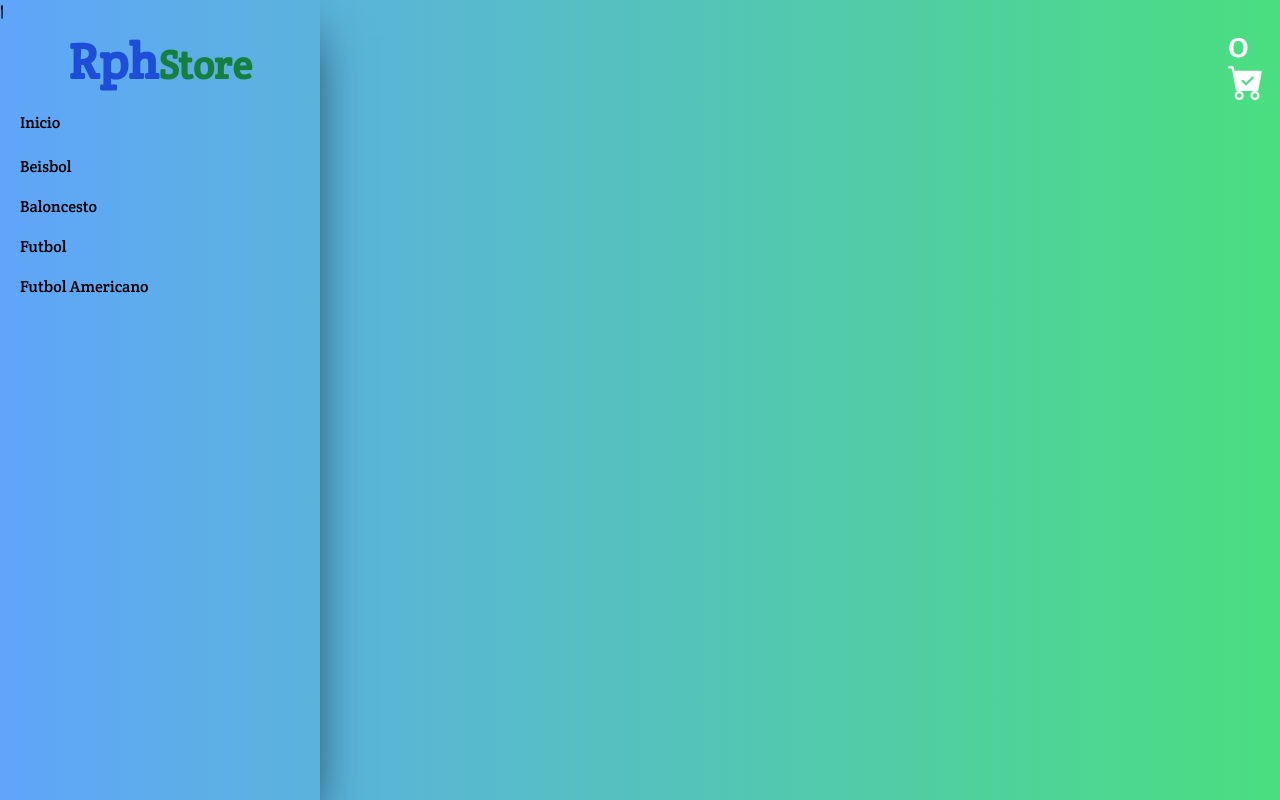
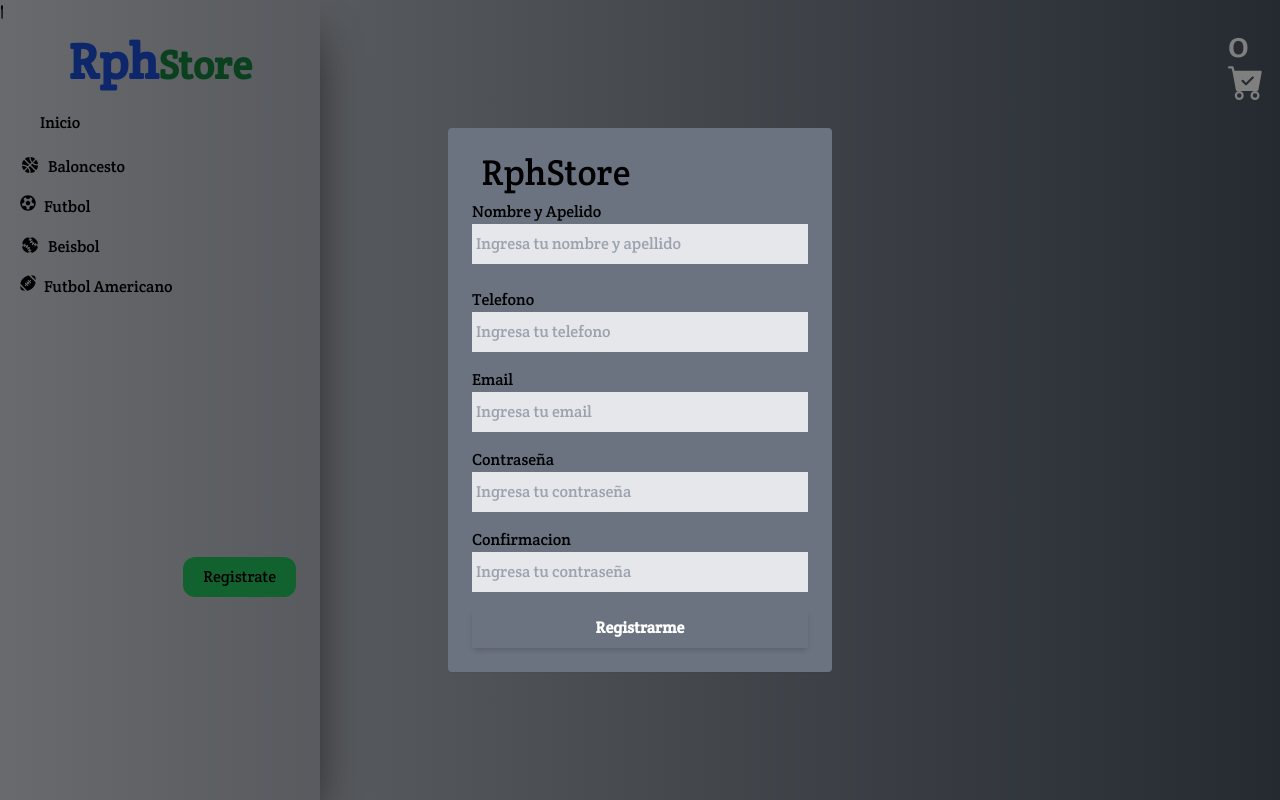
Before and after one commit to Joeyker-Mayora/deportes, a React (Create React App) app: page /form in a window 1280 px wide. Built offline with nearby package versions, Linux system fonts and the light colour scheme.

Commit message:
actualizacion

```diff
--- a/src/App.js
+++ b/src/App.js
@@ -7,6 +7,7 @@ import ItemDetailConatiner from './pages/ItemDetailContainer/ItemDetailConatiner
 //import CartProvider from './Context/CartProvider';
 //import Cart from './pages/Cart/Cart';
 import { ToastContainer } from 'react-toastify';
+import Form from './pages/Form/Form';
 
 
 function App() {
@@ -29,8 +30,8 @@ function App() {
         <Routes>
         <Route path='/'element={<ItemLisContainer/>} />
         <Route path='/item/:id'element={<ItemDetailConatiner />} />
-       <Route path='/categoria/:categoria'element={<ItemLisContainer />} />
-        <Route path='/categoria/:categoria/item/:id' element={<ItemDetailConatiner/>}/>
+        <Route path='/form'element={<Form/>} />
+
         <Route path='/cart' element={<CartRedux/>} />
 
 
--- a/src/components/Navbar/NavBar.jsx
+++ b/src/components/Navbar/NavBar.jsx
@@ -1,5 +1,7 @@
 import {BsFillCartCheckFill} from 'react-icons/bs'
-import {FaFootballBall} from 'react-icons/fa'
+import { IoBaseball,IoBasketball } from "react-icons/io5";
+
+import {FaFootballBall, FaFutbol} from 'react-icons/fa'
 import { NavLink, Link } from 'react-router-dom';
 import { useSelector } from 'react-redux';
 
@@ -14,23 +16,47 @@ const NavBar = () => {
       </div>
 
       <ul className=' pl-10 sm:pl-5'>
-        <li className="py-3">
+        <li className="py-3 px-5 rounded-full  hover:text-white hover:bg-gradient-to-r from-green-400 to-blue-400">
           <NavLink to="/">Inicio</NavLink>
         </li>
+        <li className="py-2 rounded-full  hover:text-white hover:bg-gradient-to-r from-green-400 to-blue-400">
+        <NavLink to="/categoria/Futbol Americano" className="flex">
+        <div className=' mr-2 text-xl'>
+          <IoBasketball/>
+        </div>
+        Baloncesto
+          </NavLink>
+        </li><li className="py-2 rounded-full  hover:text-white hover:bg-gradient-to-r from-green-400 to-blue-400">
+        <NavLink to="/categoria/Futbol Americano" className="flex">
+        <div className=' mr-2'>
+          <FaFutbol/>
+        </div>
+        Futbol
+          </NavLink>
+        </li>
+        <li className="py-2 rounded-full  hover:text-white hover:bg-gradient-to-r from-green-400 to-blue-400">
+        <NavLink to="/categoria/Futbol Americano" className="flex">
+        <div className=' text-xl mr-2'>
+        <IoBaseball/>
 
-        <li  className="py-2">
-        <NavLink to="/categoria/Beisbol">Beisbol</NavLink>
+        </div>
+        Beisbol
+          </NavLink>
         </li>
-        <li className="py-2">
-        <NavLink to="/categoria/Baloncesto">Baloncesto</NavLink>
-        </li>
-        <li  className="py-2">
-        <NavLink to="/categoria/Futbol">Futbol</NavLink>
-        </li>
-        <li className="py-2 ">
-        <NavLink to="/categoria/Futbol Americano" className="mr-[2px]">Futbol Americano</NavLink>
+        <li className="py-2 rounded-full hover:text-white hover:bg-gradient-to-r from-green-400 to-blue-400">
+        <NavLink to="/categoria/Futbol Americano" className="flex">
+        <div className=' mr-2'>
+          <FaFootballBall/>
+        </div>
+        Futbol Americano
+          </NavLink>
         </li>
       </ul>
+      <div className='flex justify-end mr-6 py-[250px]'>
+        <NavLink to="/form" className=" bg-green-500 px-5 py-2 rounded-xl hover:bg-green-700 hover:text-white">
+          Registrate
+          </NavLink>
+        </div>
        </div>
           <div className=' flex justify-end mr-4'>
         <Link to ='/cart'>
@@ -38,7 +64,7 @@ const NavBar = () => {
         <span>{cartTotalQuantity}</span>
         <BsFillCartCheckFill/>
 
-      </div>
+    </div>
       </Link>
         </div>
 
--- a/src/index.css
+++ b/src/index.css
@@ -7,7 +7,7 @@
 @layer base {
     body{
         font-family:'Crete Round', serif;
-    @apply bg-gradient-to-r from-blue-400 to-green-400
+    @apply bg-gradient-to-r from-gray-300 to-gray-600
 
 
 }
--- a/src/pages/CartRedux/CartRedux.jsx
+++ b/src/pages/CartRedux/CartRedux.jsx
@@ -41,7 +41,7 @@ import {
 
 
    return (
-    <div className=' snap-y snap-mandatory grid sm:grid-cols-2 fixed top-0 left-0 w-screen h-screen bg-black/50'>
+    <div className='grid sm:grid-cols-2 fixed top-0 left-0 w-screen h-screen bg-black/50'>
      <div className=' overflow-scroll mx-auto bg-white sm:w-[700px] ml-2  sm:h-[600px] md:w-[900px] md:h-[500px] rounded-lg sm:mt-2 md:mt-[50px] md:ml-[200px]'>
 
         {cart.cartItems.length === 0 ? (
@@ -71,7 +71,7 @@ import {
                             <img className=' rounded-xl w-[150px] h-[150px]' src={cartItem.image} alt="/" />
                             <div>
                             <h1>{cartItem.name}</h1>
-                            <h1>{cartItem.categoria}</h1>
+
                             <button className=' ml-[100px] rounded-xl bg-gray-200 p-2 hover:bg-slate-600 hover:text-white' onClick={()=> handleRemoveFromCart(cartItem)}>Eliminar</button>
                             </div>
 
--- /dev/null
+++ b/src/pages/Form/Form.jsx
@@ -0,0 +1,94 @@
+import { NavLink } from "react-router-dom"
+import { toast } from "react-toastify";
+
+const Form = () => {
+    const registro =()=> {
+        toast.success('Te registraste correctamente',{
+            position:"bottom-left"
+        })
+    }
+  return (
+
+    <div className="flex items-center justify-center h-[400px] w-[1500px] fixed top-0 left-0 w-screen h-screen bg-black/50">
+    <form >
+      <div className="bg-gray-500 w-96 p-6 rounded shadow-sm">
+        <div className="grid grid-cols-2 ">
+        <span className=" flex items-center justify-center text-4xl">RphStore</span>
+
+        </div>
+        <div className="py-2">
+          <label>Nombre y Apelido</label>
+          <input
+          className="w-full py-2 px-1 outline-none mb-4 bg-gray-200"
+          placeholder="Ingresa tu nombre y apellido"
+          type="text"
+           />
+
+        </div>
+
+        <div>
+          <label>Telefono</label>
+          <input
+          className="w-full py-2 px-1 outline-none mb-4 bg-gray-200"
+          placeholder="Ingresa tu telefono"
+          type="text"
+           />
+
+
+
+        </div>
+
+        <div>
+          <label>Email</label>
+          <input
+          className="w-full py-2 px-1 outline-none mb-4 bg-gray-200"
+          placeholder="Ingresa tu email"
+          type="email"
+           />
+
+        </div>
+        <div>
+          <label>Contraseña</label>
+          <input
+          className="w-full py-2 px-1 outline-none mb-4 bg-gray-200"
+          placeholder="Ingresa tu contraseña"
+          type="text"
+           />
+
+
+
+        </div>
+        <div>
+          <label>Confirmacion</label>
+          <input
+          className="w-full py-2 px-1 outline-none mb-4 bg-gray-200"
+          placeholder="Ingresa tu contraseña"
+          type="text"
+           />
+
+
+
+        </div>
+        <div className="">
+        <NavLink to="/">
+            <div className=" text-center w-full hover:bg-green-600 text-white font-bold py-2 px-4  shadow-md " >
+                Registrarme
+            </div>
+        </NavLink>
+
+
+        </div>
+
+
+
+      </div>
+
+    </form>
+  </div>
+
+
+
+  )
+}
+
+export default Form
```
